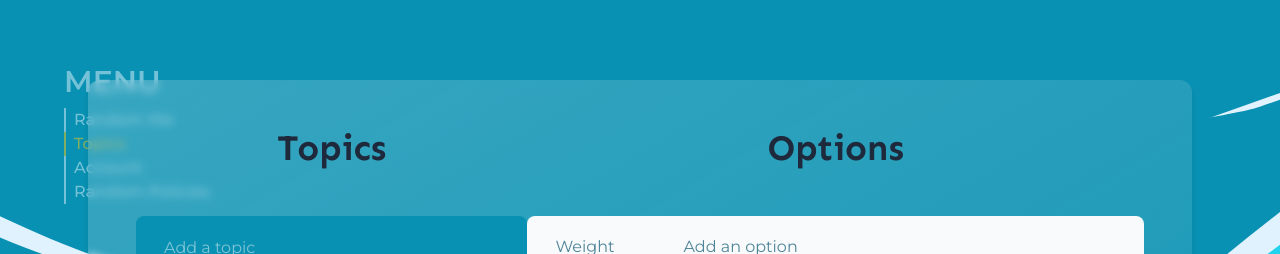
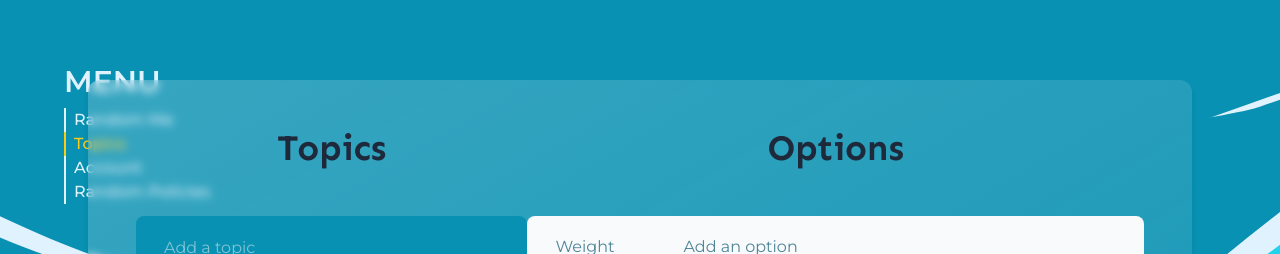
Before and after one commit to Randome-Me/random-me-frontend, a Next.js app: page /topics in a window 1280 px wide. Shown: the top 254 px of the page. Built offline with nearby package versions, Linux system fonts and the light colour scheme; some icons are missing.

Commit message:
💄 hover text yellow to <Sidebar>

```diff
--- a/components/common/Sidebar.tsx
+++ b/components/common/Sidebar.tsx
@@ -18,7 +18,7 @@ export default function Sidebar() {
   }, [router])
 
   return (
-    <aside className="space-y-2 opacity-50 hover:opacity-100 transition-opacity inline-flex flex-col">
+    <aside className="space-y-2 transition-opacity inline-flex flex-col">
       <h2 className="text-sky-100">MENU</h2>
       <ul>
         {Object.keys(routeMap).map((route) => (
@@ -36,7 +36,8 @@ export default function Sidebar() {
                   }
                 />
                 <span
-                  className={`font-medium transition-colors ${
+                  className={`font-medium transition-colors
+                  hover:text-yellow-300 ${
                     activeRoute.current === route
                       ? "text-yellow-400"
                       : "text-sky-100"
```
